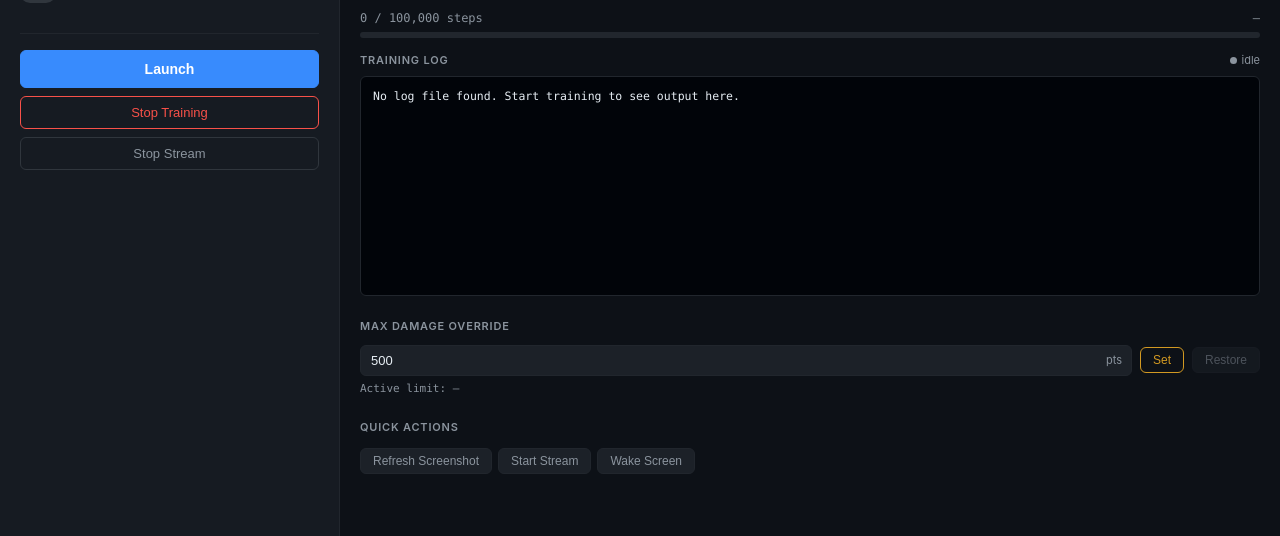
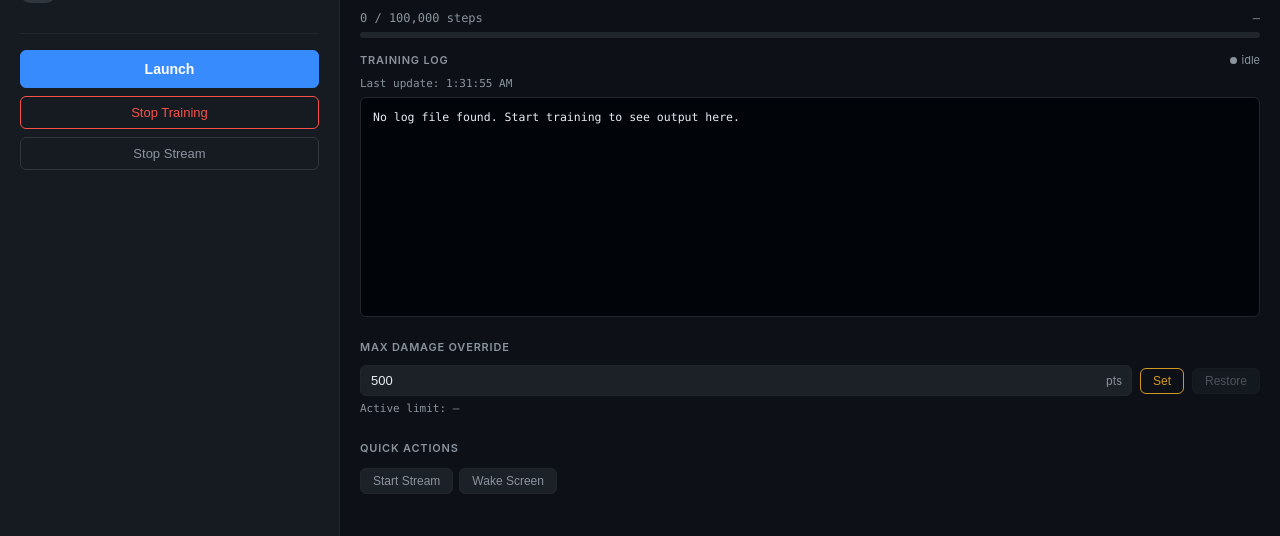
Before and after one commit to Jangorito/Project-Hamilton, a Flask app: page / in a window 1280 px wide. Shown: the part 628-1164 px from the top of the page. Run offline with Flask 3, Linux system fonts and the light colour scheme; data that the repository does not hold is empty.

Commit message:
launcher: replace screenshot with Twitch embed, grey out launch during training, add log timestamp, finalize run on stop
- OBS screenshot section replaced with embedded Twitch player (jangorito)
- Launch button disabled while is_training is true
- Last update timestamp shown above training log output
- Stop Training now copies latest checkpoint to model_final.zip and writes run_info.md results, matching normal end-of-run behaviour

```diff
--- a/scripts/launcher/app.py
+++ b/scripts/launcher/app.py
@@ -18,7 +18,9 @@ import subprocess
 import sys
 from pathlib import Path
 
-from flask import Flask, jsonify, render_template, request, send_file, Response
+import shutil
+
+from flask import Flask, jsonify, render_template, request
 
 LAUNCHER_DIR = Path(__file__).resolve().parent
 REPO_ROOT = LAUNCHER_DIR.parents[1]
@@ -34,7 +36,6 @@ from beamng_rl.training.run_manager import RunManager
 LOG_DIR = REPO_ROOT / "logs" / "remote"
 PID_FILE = LOG_DIR / "training.pid"
 LOG_LINK = LOG_DIR / "latest.log"
-SCREENSHOT_PATH = LOG_DIR / "obs_screenshot.png"
 PROGRESS_FILE = LOG_DIR / "current_steps.txt"
 SESSION_CONFIG_PATH = REPO_ROOT / "config" / "launcher_session.json"
 
@@ -237,38 +238,9 @@ def _resolve_log_path() -> Path | None:
     return logs[0] if logs else None
 
 
-@app.route("/api/screenshot")
-def api_screenshot():
-    if not SCREENSHOT_PATH.exists():
-        return Response(status=204)
-    return send_file(SCREENSHOT_PATH, mimetype="image/png")
-
-
 # ---------------------------------------------------------------------------
 # Routes — actions
 # ---------------------------------------------------------------------------
-
-@app.route("/api/screenshot/refresh", methods=["POST"])
-def api_screenshot_refresh():
-    _take_screenshot()
-    return jsonify({"ok": True})
-
-
-def _take_screenshot():
-    args = [
-        str(PYTHON_EXE),
-        str(REPO_ROOT / "scripts" / "env" / "obs_control.py"),
-        "--port", str(OBS_PORT),
-        "--output", str(SCREENSHOT_PATH),
-        "screenshot",
-    ]
-    if OBS_PASSWORD:
-        args += ["--password", OBS_PASSWORD]
-    try:
-        subprocess.run(args, capture_output=True, timeout=10, cwd=str(REPO_ROOT))
-    except Exception:
-        pass
-
 
 @app.route("/api/launch", methods=["POST"])
 def api_launch():
@@ -314,6 +286,8 @@ def api_stop_training():
     pid = _get_training_pid()
     if pid is None:
         return jsonify({"ok": False, "message": "No training process found."})
+    # Snapshot step count before the process disappears.
+    current_steps = _read_live_steps() or _pace["steps"]
     subprocess.run(["taskkill", "/F", "/PID", str(pid)], capture_output=True)
     subprocess.run(
         ["wmic", "process", "where",
@@ -321,7 +295,34 @@ def api_stop_training():
          "call", "terminate"],
         capture_output=True,
     )
-    return jsonify({"ok": True, "message": f"Killed PID {pid}."})
+    _finalize_stopped_run(current_steps)
+    return jsonify({"ok": True, "message": f"Stopped PID {pid} and finalized run."})
+
+
+def _finalize_stopped_run(current_steps: int) -> None:
+    """Write the same end-of-run artifacts that normal training completion would produce."""
+    run_name = rm.find_latest_run()
+    PROGRESS_FILE.unlink(missing_ok=True)
+    if not run_name:
+        return
+    # Copy latest checkpoint to model_final.zip so there's a usable final model.
+    ckpt = rm.find_latest_checkpoint(run_name)
+    if ckpt:
+        try:
+            shutil.copy2(ckpt, rm.run_dir(run_name) / "model_final.zip")
+        except OSError:
+            pass
+    config = rm.load_config(run_name)
+    total_steps = config.get("training", {}).get("total_timesteps", 0)
+    results = {
+        "status": "stopped_early",
+        "steps_completed": current_steps,
+        "total_planned": total_steps,
+    }
+    try:
+        rm.finalize_run(run_name, results)
+    except Exception:
+        pass
 
 
 @app.route("/api/stop/stream", methods=["POST"])
--- a/scripts/launcher/templates/index.html
+++ b/scripts/launcher/templates/index.html
@@ -693,15 +674,16 @@
     <!-- ── Right panel: Monitor ───────────────────────────────── -->
     <div class="panel panel-right">
 
-      <!-- Screenshot -->
+      <!-- Twitch stream -->
       <div class="panel-section">
-        <div class="section-label" style="margin-bottom:8px">OBS Capture</div>
-        <div class="screenshot-wrap" id="screenshot-wrap">
-          <img id="screenshot-img" src="" alt="" style="display:none" onload="onScreenshotLoaded()" onerror="onScreenshotError()">
-          <div class="screenshot-overlay visible" id="screenshot-overlay">
-            <div class="no-signal">◫</div>
-            <div>No signal</div>
-          </div>
+        <div class="section-label" style="margin-bottom:8px">Live Stream</div>
+        <div class="twitch-wrap">
+          <iframe
+            src="https://player.twitch.tv/?channel=jangorito&parent=localhost&muted=false"
+            class="twitch-embed"
+            allowfullscreen="true"
+            scrolling="no">
+          </iframe>
         </div>
       </div>
 
@@ -726,6 +708,7 @@
           </div>
         </div>
         <div style="margin-top:8px">
+          <div id="log-updated" style="font-size:11px; color:var(--muted); font-family:var(--font-mono); margin-bottom:4px;">—</div>
           <div class="log-container" id="log-container">
             <div class="log-line">Waiting for training to start...</div>
           </div>
@@ -750,7 +733,6 @@
       <div class="panel-section">
         <div class="section-label">Quick Actions</div>
         <div class="actions-row">
-          <button class="btn btn-sm" onclick="refreshScreenshot()">Refresh Screenshot</button>
           <button class="btn btn-sm" onclick="startStream()">Start Stream</button>
           <button class="btn btn-sm" onclick="wakeScreen()">Wake Screen</button>
         </div>
@@ -766,7 +748,6 @@
 <script>
 // ── State ────────────────────────────────────────────────────
 let isTraining = false;
-let screenshotTimer = null;
 let toastTimer = null;
 const STEPS_PER_SECOND_FALLBACK = 27000 / 7200;
 let measuredStepsPerSecond = null;
@@ -782,7 +763,6 @@ document.addEventListener('DOMContentLoaded', () => {
   pollLog();
   setInterval(pollStatus, 3000);
   setInterval(pollLog, 5000);
-  refreshScreenshot();
 });
 
 // ── Radio groups ─────────────────────────────────────────────
@@ -894,15 +874,8 @@ async function pollStatus() {
     dot.classList.toggle('active', d.is_training);
     lbl.textContent = d.is_training ? 'live' : 'idle';
 
-    // Screenshot auto-refresh when training
-    if (d.is_training && !screenshotTimer) {
-      screenshotTimer = setInterval(refreshScreenshot, 15000);
-    } else if (!d.is_training && screenshotTimer) {
-      clearInterval(screenshotTimer);
-      screenshotTimer = null;
-    }
-
     isTraining = d.is_training;
+    document.getElementById('launch-btn').disabled = isTraining;
 
     // Damage meta
     if (d.max_damage != null) {
@@ -939,29 +912,9 @@ async function pollLog() {
       `<div class="log-line">${escHtml(l)}</div>`
     ).join('');
     if (atBottom) el.scrollTop = el.scrollHeight;
+    document.getElementById('log-updated').textContent =
+      'Last update: ' + new Date().toLocaleTimeString();
   } catch (e) {}
-}
-
-// ── Screenshot ────────────────────────────────────────────────
-async function refreshScreenshot() {
-  await fetch('/api/screenshot/refresh', { method: 'POST' });
-  loadScreenshot();
-}
-
-function loadScreenshot() {
-  const img = document.getElementById('screenshot-img');
-  img.src = '/api/screenshot?t=' + Date.now();
-}
-
-function onScreenshotLoaded() {
-  const img = document.getElementById('screenshot-img');
-  img.style.display = 'block';
-  document.getElementById('screenshot-overlay').classList.remove('visible');
-}
-
-function onScreenshotError() {
-  document.getElementById('screenshot-img').style.display = 'none';
-  document.getElementById('screenshot-overlay').classList.add('visible');
 }
 
 // ── Launch ────────────────────────────────────────────────────
```
Also changed, not shown: other parts of scripts/launcher/templates/index.html (+4 -23 lines).
